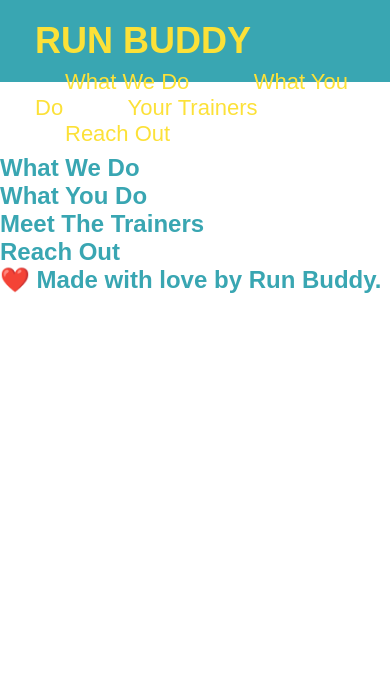
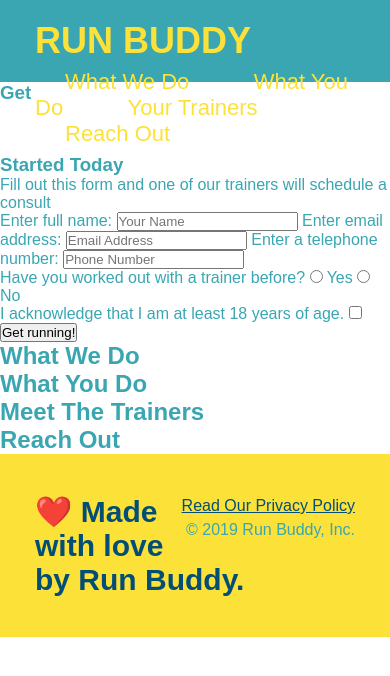
Before and after one commit to tolosaus/run-buddy, a plain HTML site: page index.html in a window 390 px wide. Drawn offline with Linux system fonts and the light colour scheme.

Commit message:
telephone form

```diff
--- a/assets/css/style.css
+++ b/assets/css/style.css
@@ -3,6 +3,8 @@
     margin: 0;
 
     padding: 0;
+
+    box-sizing: border-box;
 
 }
 
@@ -73,3 +75,41 @@ header nav ul li a {
     font-size: 22px;
 
 }
+
+footer {
+
+    background: #fce138;
+
+    width: 100%;
+
+    padding: 40px 35px;
+
+}
+
+footer h2 {
+
+    display: inline;
+
+    color: #024e76;
+
+    font-size: 30px;
+
+    margin: 0;
+
+}
+
+footer div {
+
+    float: right;
+
+    line-height: 1.5;
+
+    text-align: right;
+
+}
+
+footer a {
+
+    color: #024e76;
+
+}
--- a/index.html
+++ b/index.html
@@ -66,9 +66,78 @@
 
        <!-- hero/jumbotron -->
 
-       <section>
 
-        </section>
+        <section>
+
+         <div>
+
+            <h3>Get Started Today</h3>
+
+            <p> Fill out this form and one of our trainers will schedule a consult</p>
+
+        <!-- Add form element-->
+
+         <form>
+
+             <label for="name">Enter full name:</label>
+
+             <input type="text" placeholder="Your Name" name="name" id="name" />
+
+             <label for="email">Enter email address:</label>
+
+             <input type="email" placeholder="Email Address" name="email" id="email" />
+
+             <label for="phone number">Enter a telephone number:</label>
+
+             <input type="tel" placeholder="Phone Number" name="phone" id="phone" />
+
+
+        <!--Add radio element-->
+
+         <p>
+
+             Have you worked out with a trainer before?
+
+             <input type="radio" name="trainer-confirm" id="trainer-yes" />
+
+             <label for="trainer-yes">Yes</label>
+
+             <input type="radio" name="trainer-confirm" id="trainer-no" />
+
+             <label for="trainer-no">No</label>
+
+         </p>
+
+        <!--Add checkbox input-->
+
+         <p>
+
+            <label for="checkbox">
+
+             I acknowledge that I am at least 18 years of age.
+
+            </label>
+
+             <input type="checkbox" name="age-confirm" id="checkbox" />
+
+          </p>
+
+        <!--Add submit Button-->
+
+        <button type="submit">
+
+            Get running!
+
+        </button>
+
+        </form>
+
+     </div>
+
+ </section>
+
+ <!--end hero-->
+
 
        <!-- "what we do" section -->
 
@@ -107,6 +176,14 @@
 
        <footer>
 
+        <div>
+
+            <a href="#">Read Our Privacy Policy</a><br/>
+
+            &copy; 2019 Run Buddy, Inc.
+
+        </div>
+
        <h2>❤️ Made with love by Run Buddy.</h2>
 
        </footer>
```
